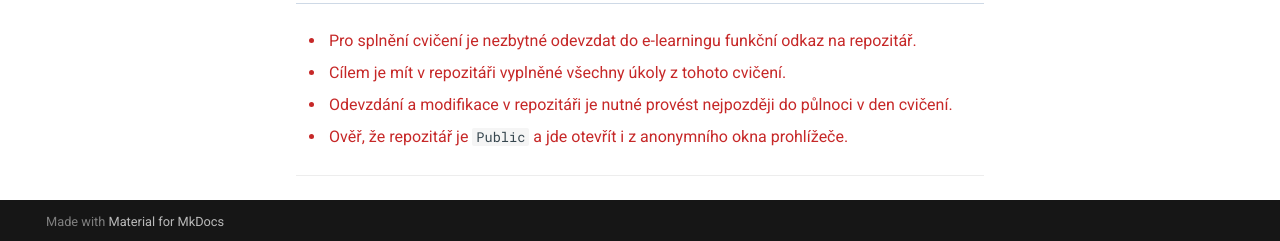
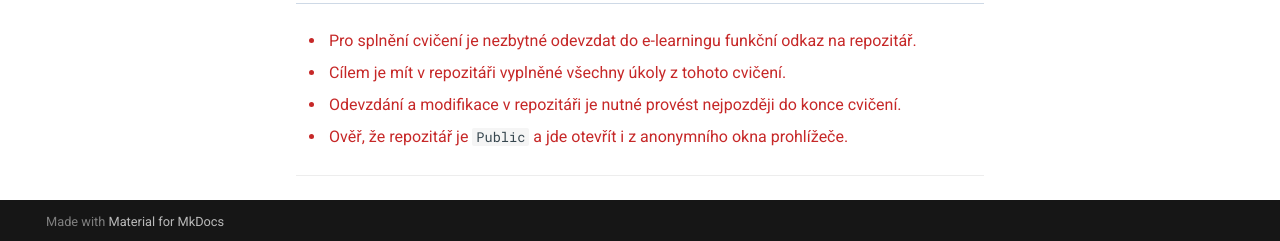
Before and after one commit to slytherins-hub/prg_exercises, an MkDocs documentation site: the page built from docs/cviceni_10/07_cíl_6_odevzdání_úkolu.md, in a window 1280 px wide and 1217 px high. Shown: the part 973-1214 px from the top of the window. Built offline with MkDocs 1.6.1 and Material for MkDocs 9.7.7, drawn with Linux system fonts in a browser that asks for light colours.

Commit message:
Edit tasks deadline

```diff
--- a/docs/cviceni_10/07_cíl_6_odevzdání_úkolu.md
+++ b/docs/cviceni_10/07_cíl_6_odevzdání_úkolu.md
@@ -29,7 +29,7 @@ Před odevzdáním by měl tvůj repozitář obsahovat alespoň:
 <ul style="color:#c62828;">
   <li>Pro splnění cvičení je nezbytné odevzdat do e-learningu funkční odkaz na repozitář.</li>
   <li>Cílem je mít v repozitáři vyplněné všechny úkoly z tohoto cvičení.</li>
-  <li>Odevzdání a modifikace v repozitáři je nutné provést nejpozději do půlnoci v den cvičení.</li>
+  <li>Odevzdání a modifikace v repozitáři je nutné provést nejpozději do konce cvičení.</li>
   <li>Ověř, že repozitář je <code>Public</code> a jde otevřít i z anonymního okna prohlížeče.</li>
 </ul>
 
```
